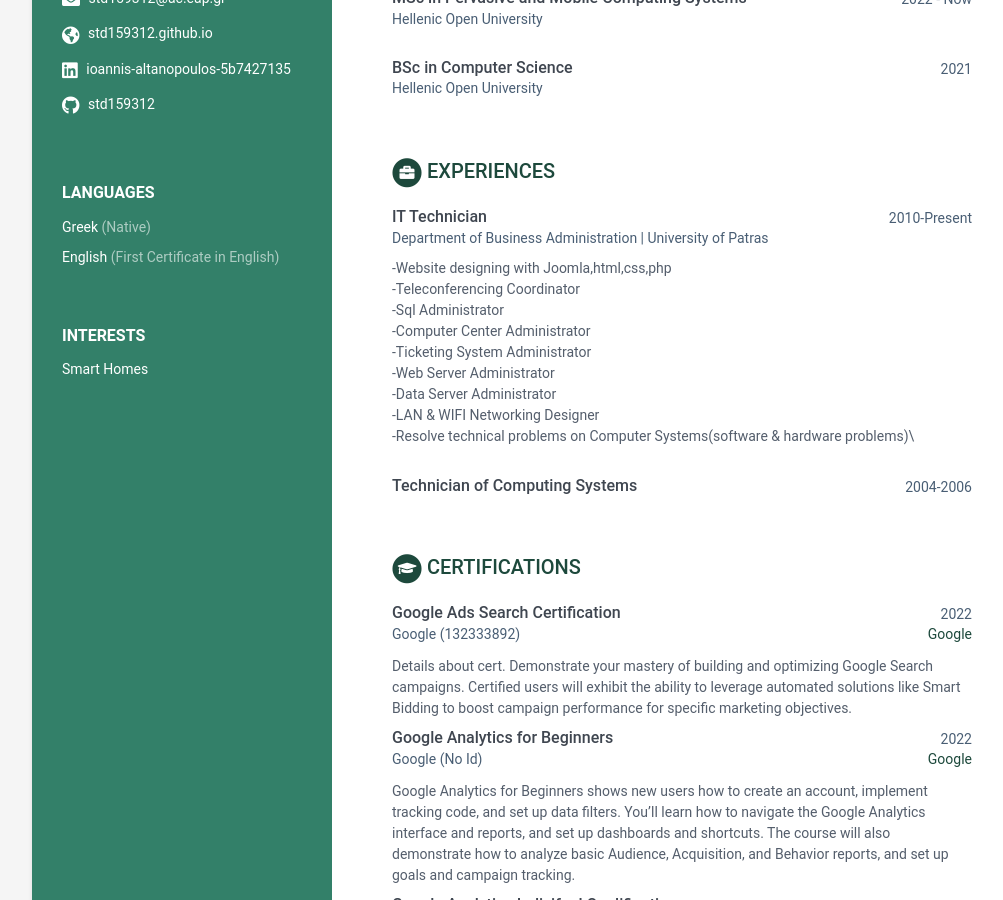
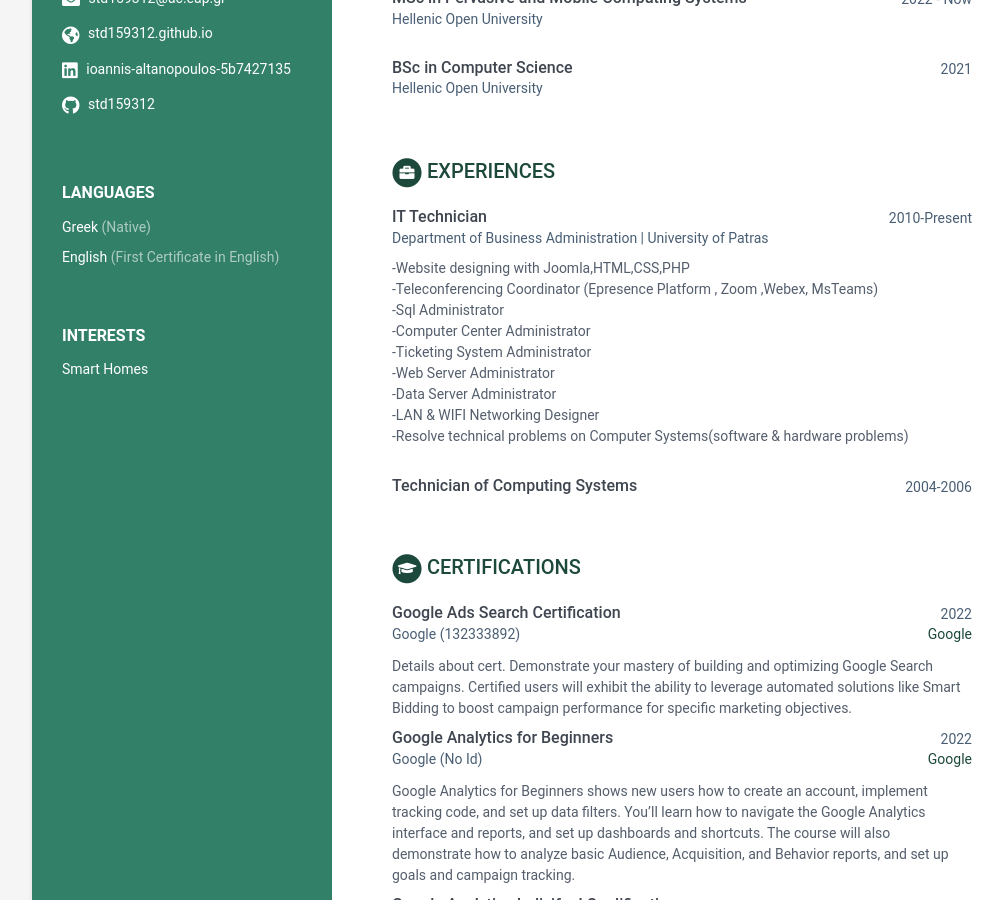
Before and after one commit to std159312/std159312.github.io, a Jekyll site: the page built from index.html, in a window 1280 px wide and 900 px high, scrolled down 345 px. Shown: the whole window, without its empty margins (108-1111 px from the left). Built offline with Jekyll 4.4.1, drawn with Linux system fonts in a browser that asks for light colours.

Commit message:
Initial commit

```diff
--- a/_data/data.yml
+++ b/_data/data.yml
@@ -84,15 +84,15 @@ experiences:
         company: Department of Business Administration | University of Patras
 
         details: |
-            -Website designing with Joomla,html,css,php\
-            -Teleconferencing Coordinator\
+            -Website designing with Joomla,HTML,CSS,PHP\
+            -Teleconferencing Coordinator (Epresence Platform , Zoom ,Webex, MsTeams)\
             -Sql Administrator\
             -Computer Center Administrator\
             -Ticketing System Administrator\
             -Web Server Administrator\
             -Data Server Administrator\
             -LAN & WIFI Networking Designer\
-            -Resolve technical problems on Computer Systems(software & hardware problems)\
+            -Resolve technical problems on Computer Systems(software & hardware problems)
 
       - role: Technician of Computing Systems
         time: 2004-2006
```
